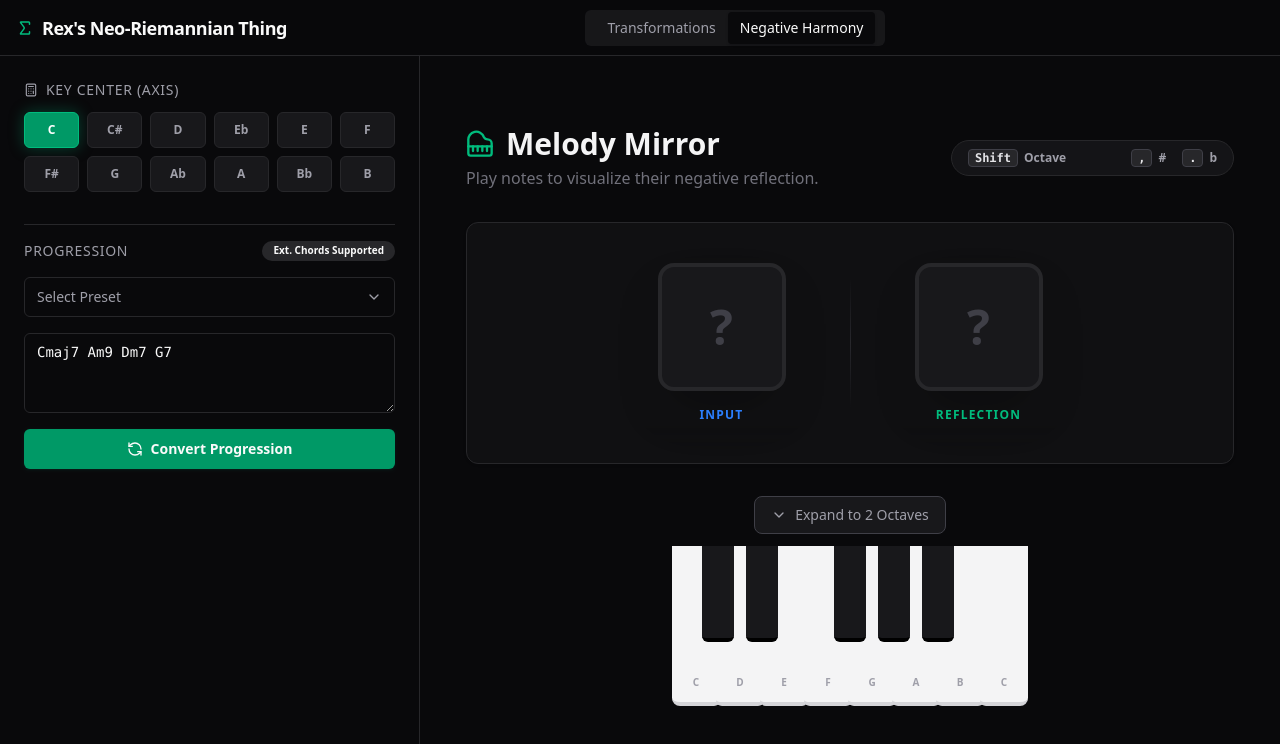
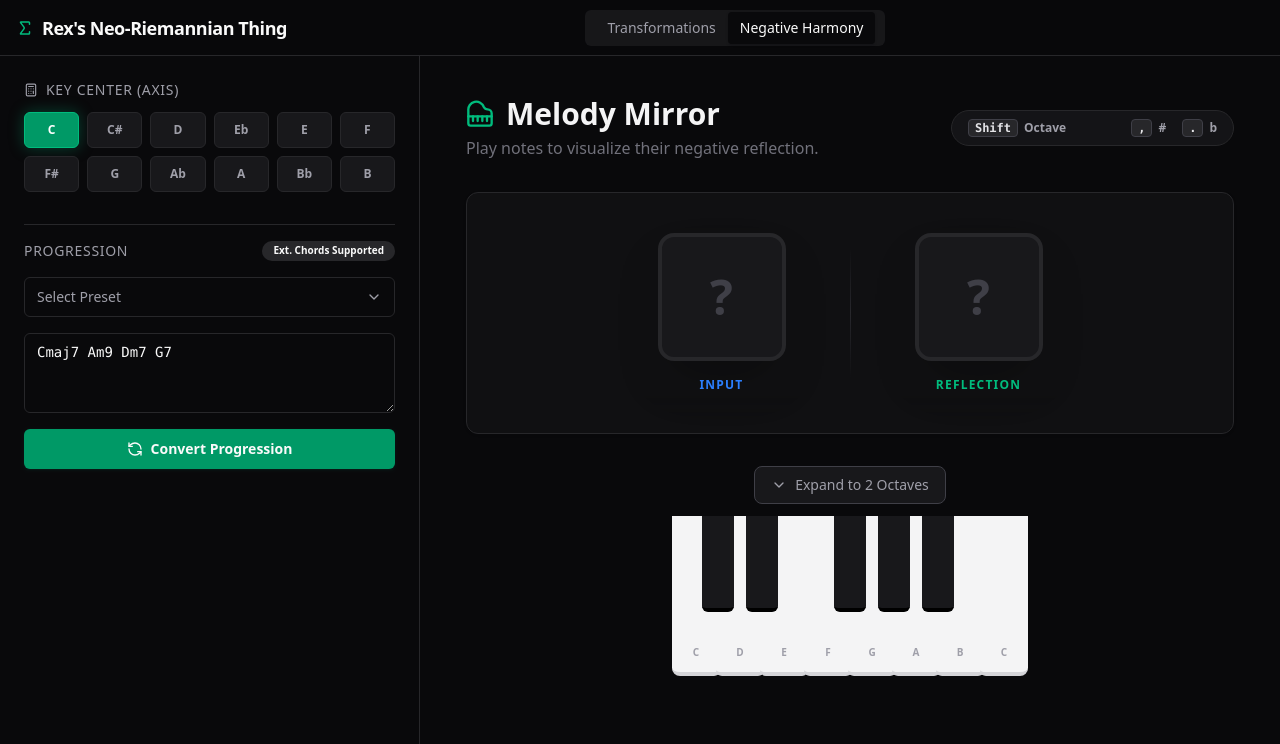
Before and after one commit to rexheng/neoriemannian, a React (Vite) app: page / in a window 1280 px wide. Both pictures are taken after a click on the tab "Negative Harmony". Shown: the top 744 px of the page. Built offline with nearby package versions, Linux system fonts and the light colour scheme.

Commit message:
finally fixed padding

```diff
--- a/src/components/NegativeHarmonyPiano.jsx
+++ b/src/components/NegativeHarmonyPiano.jsx
@@ -188,7 +188,7 @@ const NegativeHarmonyPiano = memo(({
 
   return (
     <div className={cn(
-      "flex-1 bg-zinc-950 p-4 pt-6 sm:p-8 sm:pt-8 flex flex-col items-center md:justify-center relative overflow-visible md:overflow-hidden",
+      "flex-1 bg-zinc-950 p-4 py-6 sm:p-8 sm:py-10 flex flex-col items-center relative overflow-y-auto",
       className
     )}>
       {/* Background gradient */}
```
